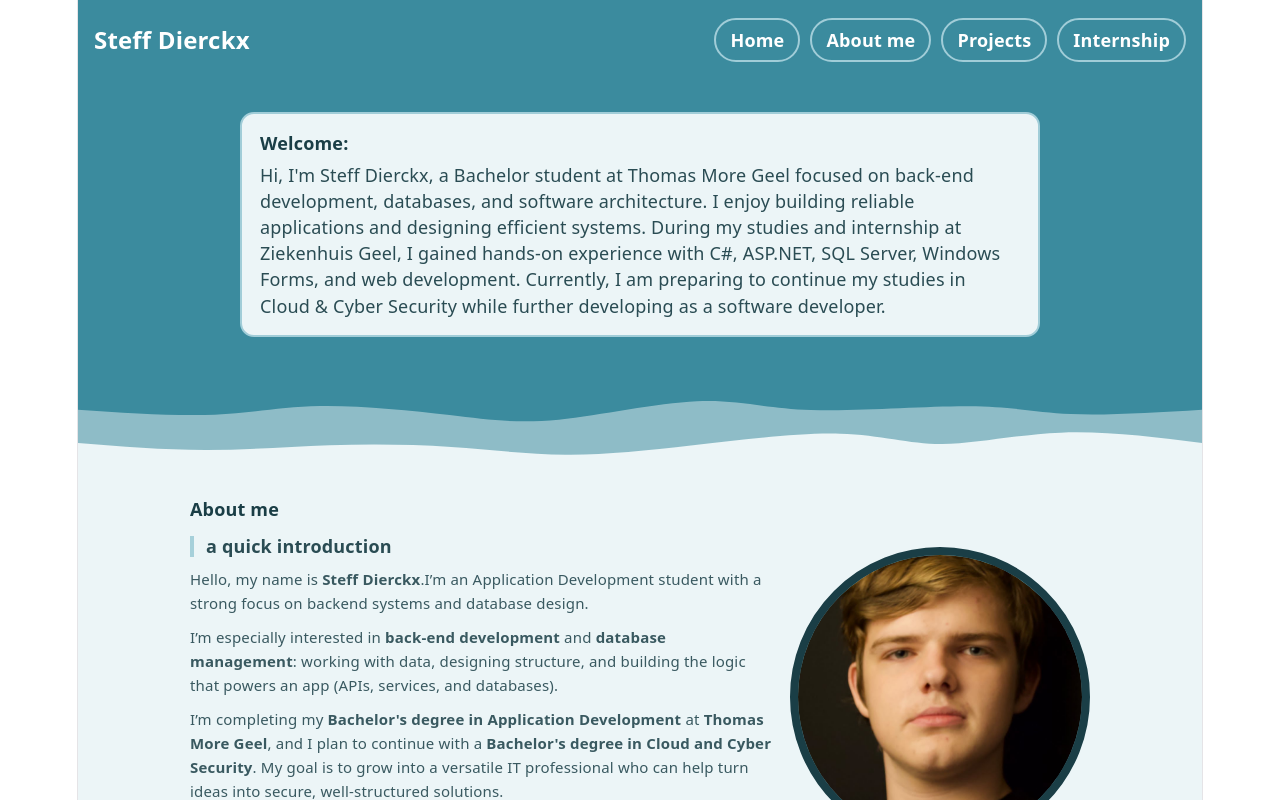
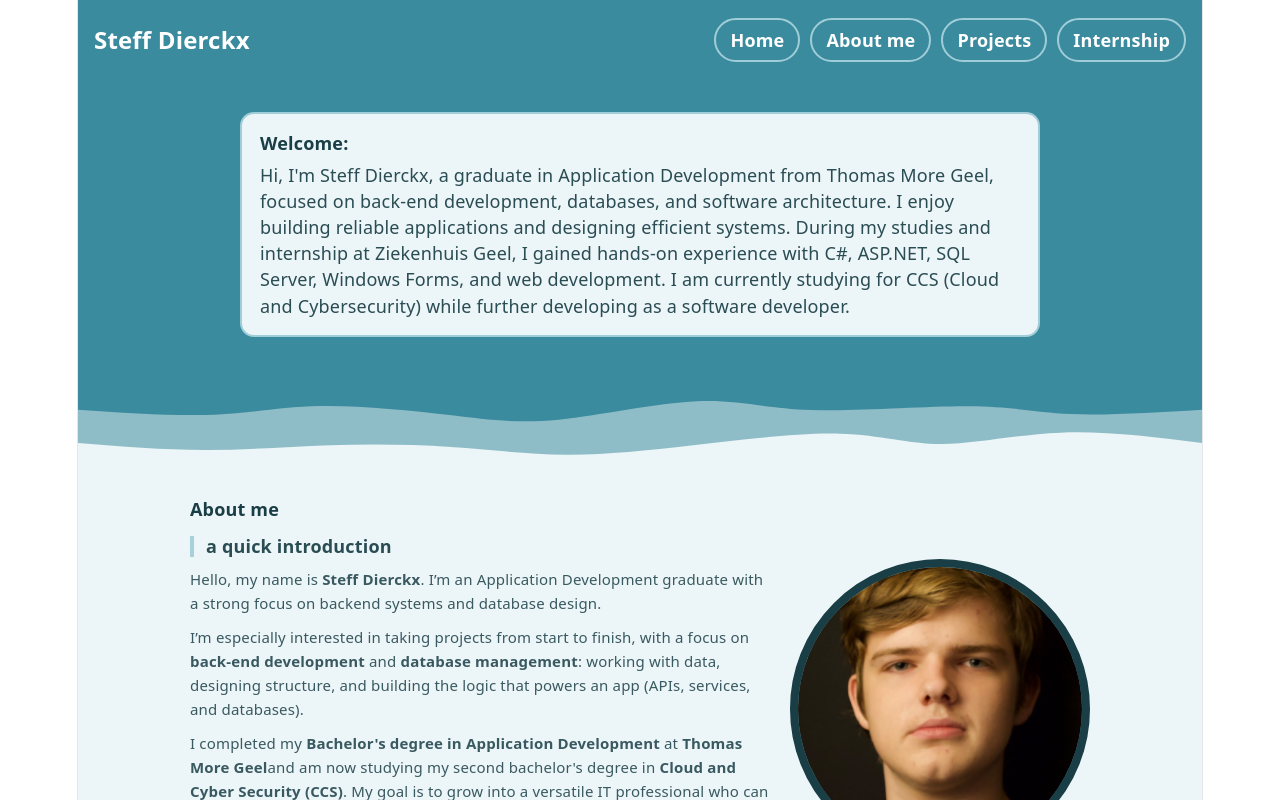
Before and after one commit to coolaap1/Portfolio, a React app: page / in a window 1280 px wide. Shown: the top 800 px of the page. Built offline with nearby package versions, Linux system fonts and the light colour scheme; the HTML template or start-up script is replaced by a standard one.

Commit message:
Agent Host changes for agents/update-about-me-and-email

```diff
--- a/src/pages/CV/CV.jsx
+++ b/src/pages/CV/CV.jsx
@@ -17,22 +17,22 @@ export default function CV() {
               <p className="AboutHeading">A quick introduction</p>
 
               <p className="AboutParagraph">
-                Hello, my name is <strong>Steff Dierckx</strong>.I’m an Application Development student with a strong focus on backend systems and database design.
+                Hello, my name is <strong>Steff Dierckx</strong>. I’m an Application Development graduate with a strong focus on backend systems and database design.
               </p>
 
               <p className="AboutParagraph">
-                I’m especially interested in <strong>back-end development</strong> and <strong>database management</strong>:
+                I’m especially interested in taking projects from start to finish, with a focus on <strong>back-end development</strong> and <strong>database management</strong>:
                 working with data, designing structure, and building the logic that powers an app (APIs, services, and
                 databases).
               </p>
 
               <p className="AboutParagraph">
-                I’m completing my <strong>Bachelor&apos;s degree in Application Development</strong> at <strong>Thomas More Geel</strong>,
-                and I plan to continue with a <strong>Bachelor&apos;s degree in Cloud and Cyber Security</strong>. My goal is to
-                grow into a versatile IT professional who can help turn ideas into secure, well-structured solutions.
+                I completed my <strong>Bachelor&apos;s degree in Application Development</strong> at <strong>Thomas More Geel</strong>
+                and am now studying my second bachelor&apos;s degree in <strong>Cloud and Cyber Security (CCS)</strong>. My goal is to
+                grow into a versatile IT professional who can turn ideas into secure, well-structured solutions from start to finish.
               </p>
               <p className="AboutParagraph">
-                If you want to contact me you can do email me at: <a href="mailto:steffkedierckx@gmail.com">steffkedierckx@gmail.com</a>
+                If you want to contact me, you can email me at: <a href="mailto:Steff.Dierckx@outlook.com">Steff.Dierckx@outlook.com</a>
               </p>
             </div>
 
--- a/src/pages/Home/Home.jsx
+++ b/src/pages/Home/Home.jsx
@@ -8,11 +8,11 @@ export default function Home() {
           <div className="HeroTextBox">
             <p className="HeroTextBoxTitle">Welcome:</p>
             <p className="HeroTextBoxBody">
-Hi, I'm Steff Dierckx, a Bachelor student at Thomas More Geel focused on back-end development, databases, and software architecture.
+Hi, I'm Steff Dierckx, a graduate in Application Development from Thomas More Geel, focused on back-end development, databases, and software architecture.
 
 I enjoy building reliable applications and designing efficient systems. During my studies and internship at Ziekenhuis Geel, I gained hands-on experience with C#, ASP.NET, SQL Server, Windows Forms, and web development.
 
-Currently, I am preparing to continue my studies in Cloud & Cyber Security while further developing as a software developer.
+I am currently studying for CCS (Cloud and Cybersecurity) while further developing as a software developer.
 
             </p>
           </div>
```
Lines whose indentation alone changed are shown as unchanged.
